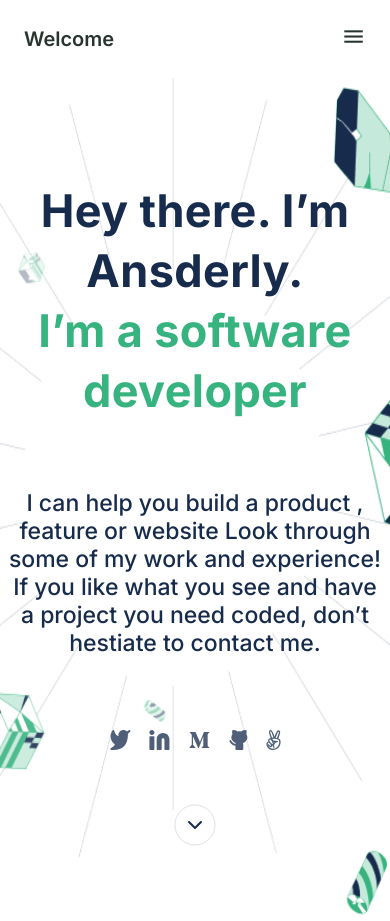
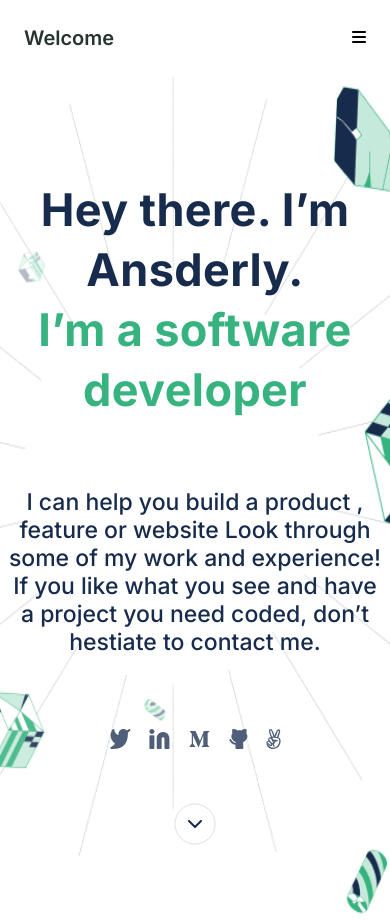
Before and after one commit to hansderly/portfolio, a website: page index.html in a window 390 px wide. Drawn offline with Linux system fonts and the light colour scheme.

Commit message:
wrap the nav element with the header element, wrap the logo inside a  element and change the hamburger button to be a icon

```diff
--- a/assets/style/style.css
+++ b/assets/style/style.css
@@ -14,6 +14,7 @@ body {
 	font-weight: 600;
 	font-size: 20px;
 	line-height: 28px;
+	text-decoration: none;
 	color: #28352f;
 }
 
--- a/index.html
+++ b/index.html
@@ -10,18 +10,21 @@
     <link rel="preconnect" href="https://fonts.gstatic.com" crossorigin>
     <link href="https://fonts.googleapis.com/css2?family=Inter:wght@200;300;500;600;700;800&display=swap"
         rel="stylesheet">
+    <script src="https://kit.fontawesome.com/426e302fdc.js" crossorigin="anonymous"></script>
     <link rel="stylesheet" href="./assets/style/style.css">
 </head>
 
 <body>
-    <nav class="navbar">
-        <div class="nav-container">
-            <div class="nav-text">Welcome</div>
-            <div class="hamburgur-menu">
-                <img class="hamburger" src="./assets/icons/hamburger.png" alt="menu-hamburger">
+    <header>
+        <nav class="navbar">
+            <div class="nav-container">
+                <a href="http://#" class="nav-text">Welcome</a>
+                <div class="hamburgur-menu">
+                    <i class="fa-solid fa-bars"></i>
+                </div>
             </div>
-        </div>
-    </nav>
+        </nav>
+    </header>
 
     <div class="headline-container">
 
```
Lines whose indentation alone changed are shown as unchanged.
